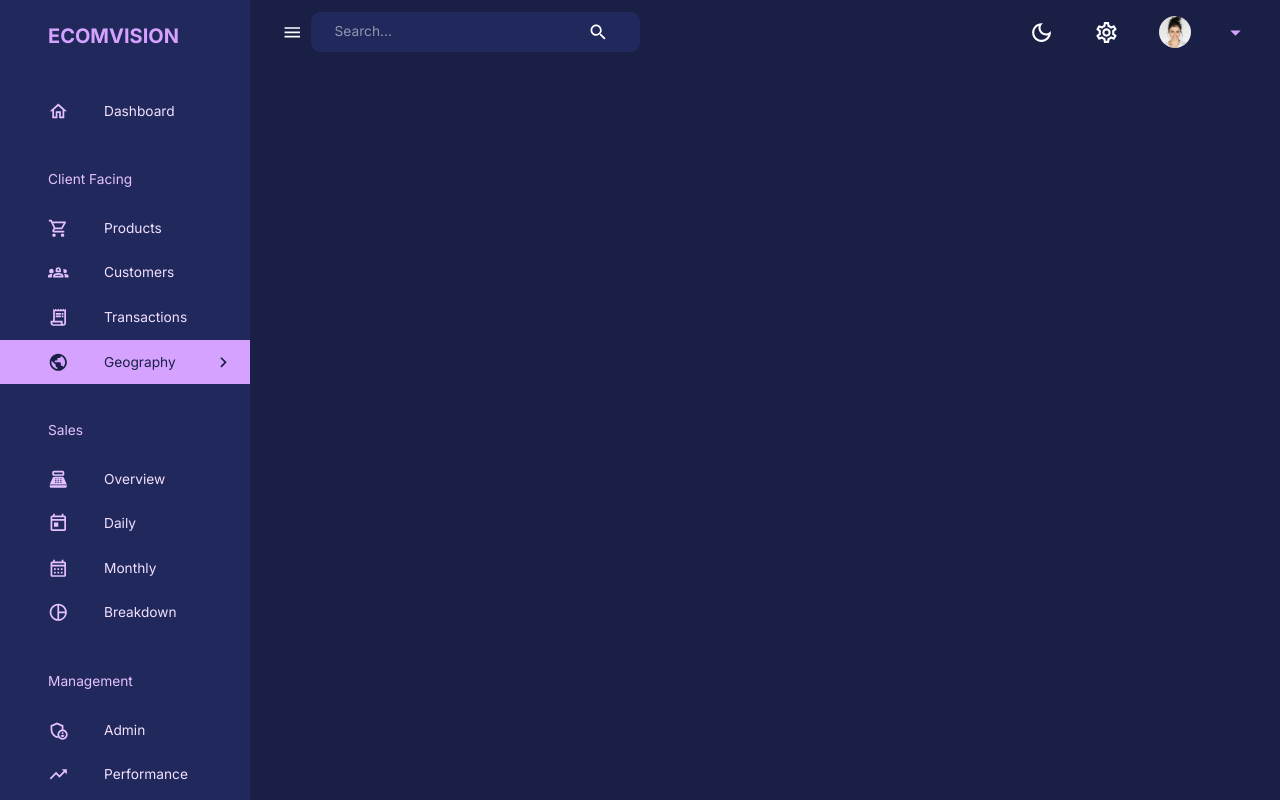
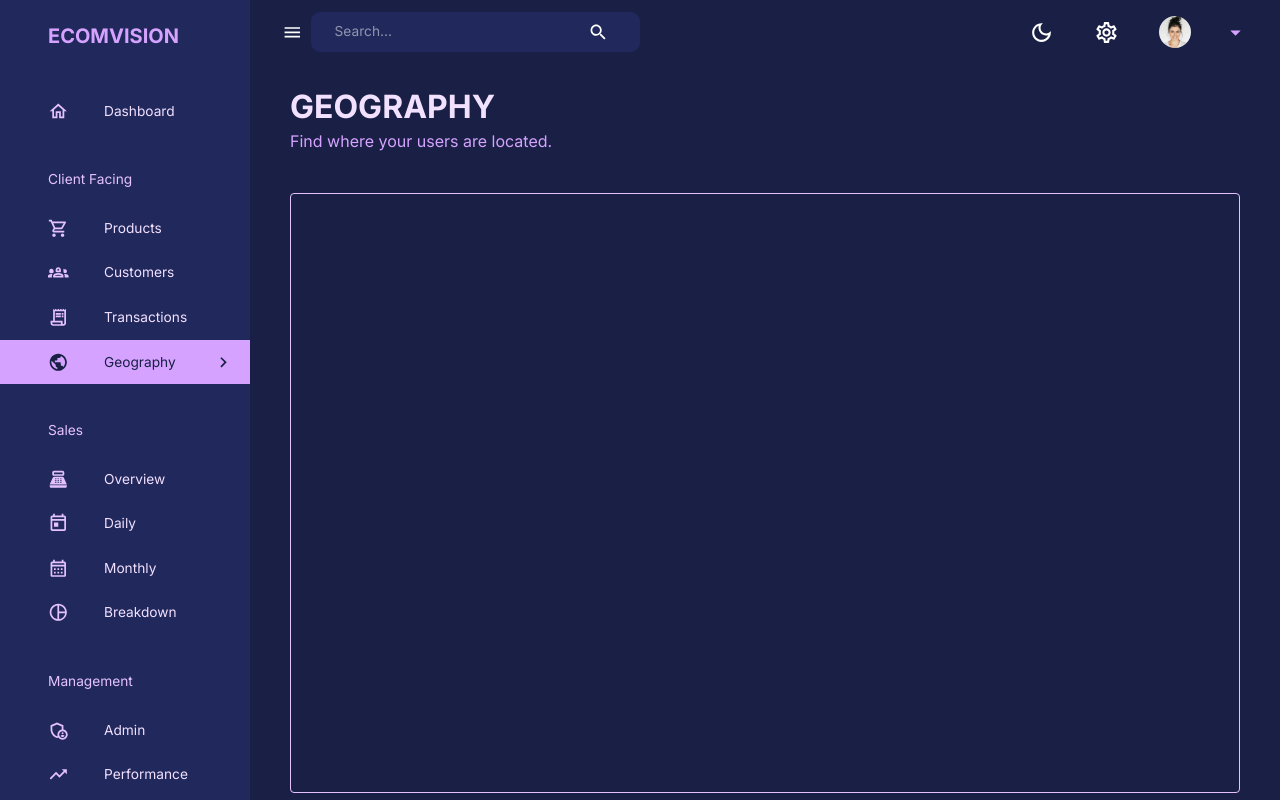
Before and after one commit to Savindi20/MERN-DashBoard, a React (Create React App) app in the folder client/: page /geography in a window 1280 px wide. Built offline with nearby package versions, Linux system fonts and the light colour scheme; no server answers.

Commit message:
geogrophy scenes updated with box snd header

```diff
--- a/client/src/scenes/geography/index.jsx
+++ b/client/src/scenes/geography/index.jsx
@@ -1,11 +1,26 @@
-import React from 'react'
+import React from "react";
+import { Box, useTheme } from "@mui/material";
+import { useGetGeographyQuery } from "state/api";
+import Header from "components/Header";
+import { ResponsiveChoropleth } from "@nivo/geo";
+import { geoData } from "state/geoData";
 
-const index = () => {
+const Geography = () => {
+  const theme = useTheme();
+  const { data } = useGetGeographyQuery();
+
   return (
-    <div>
+    <Box m="1.5rem 2.5rem">
+      <Header title="GEOGRAPHY" subtitle="Find where your users are located." />
+      <Box
+        mt="40px"
+        height="75vh"
+        border={`1px solid ${theme.palette.secondary[200]}`}
+        borderRadius="4px"
+      >
+      </Box>
+    </Box>
+  );
+};
 
-    </div>
-  )
-}
-
-export default index
+export default Geography;
```
